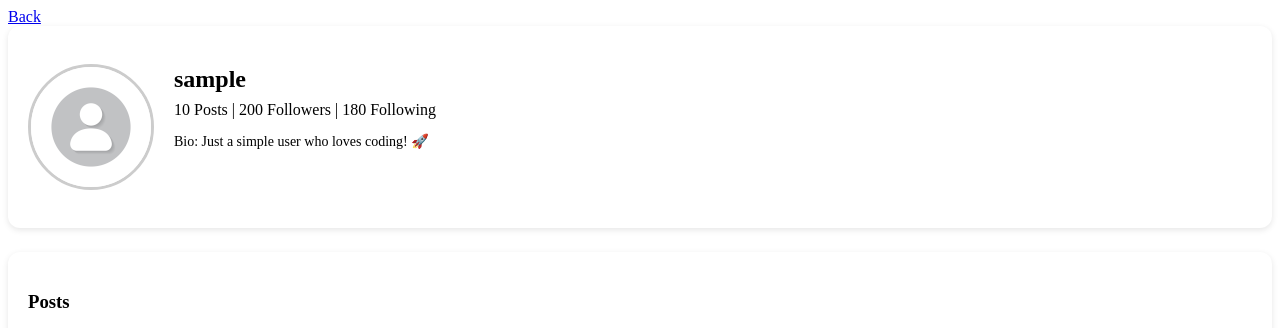
After one commit to Rashik8606/Connectify, a Django app: page /user-profile/ in a window 1280 px wide. The commit adds this page. Shown: the top 328 px of the page. Run offline with Django 5.2, Linux system fonts and the light colour scheme; the visitor is signed in with stand-in values (Sample User, id 1).

Commit message:
Some Changes

```diff
--- /dev/null
+++ b/home/templates/user-profile.html
@@ -0,0 +1,128 @@
+{% load static %}
+<!DOCTYPE html>
+<html lang="en">
+<head>
+    <meta charset="UTF-8">
+    <meta name="viewport" content="width=device-width, initial-scale=1.0">
+    <title>User Profile</title>
+</head>
+<body>
+    <a href="/">Back</a>
+        <div class="sidebar">
+          <!-- your sidebar content -->
+        </div>
+
+        <div class="main-container">
+          <div class="profile-page">
+            <div class="profile-header">
+            {% if user.userprofile.profile_pic %}
+                <img src="{{ user.userprofile.profile_pic.url}}" alt="Profile Picture" class="profile-picture">
+              {% else %}
+                <img src="{% static 'images/defult-image.jpg' %}" alt="None Profile" class="profile-picture">
+              {% endif %}
+              <div class="profile-info">
+                <h2>{{user.username}}</h2>
+                <div class="stats">
+                    <span>10 Posts</span> |
+                    <span>200 Followers</span> |
+                    <span>180 Following</span>
+                  </div>
+
+                <p>Bio: Just a simple user who loves coding! 🚀</p>
+                <button class="edit-profile-btn">Edit Profile</button>
+              </div>
+            </div>
+
+            <div class="profile-posts">
+              <h3>Posts</h3>
+              <div class="post-grid">
+                <!-- Repeat for each post -->
+                <div class="post-card">
+                  <img src="post-image.jpg" alt="Post">
+                </div>
+                <div class="post-card">
+                  <img src="post-image2.jpg" alt="Post">
+                </div>
+                <!-- more posts -->
+              </div>
+            </div>
+          </div>
+
+          <div class="right-panel">
+            <!-- Friend suggestions or whatever you want -->
+          </div>
+        </div>
+<style>
+    .profile-page {
+        flex: 1;
+        display: flex;
+        flex-direction: column;
+        gap: 24px;
+      }
+
+      .profile-header {
+        background: white;
+        padding: 20px;
+        border-radius: 12px;
+        display: flex;
+        align-items: center;
+        gap: 20px;
+        box-shadow: 0 2px 6px rgba(0,0,0,0.1);
+      }
+
+      .profile-picture {
+        width: 120px;
+        height: 120px;
+        object-fit: cover;
+        border-radius: 50%;
+        border: 3px solid #ccc;
+      }
+
+      .profile-info h2 {
+        margin-bottom: 8px;
+      }
+
+      .profile-info p {
+        color: var(--color-muted);
+        font-size: 14px;
+      }
+
+      .edit-profile-btn {
+        padding: 8px 16px;
+        background: var(--color-primary);
+        color: white;
+        border: none;
+        border-radius: 8px;
+        margin-top: 12px;
+        cursor: pointer;
+        font-size: 14px;
+      }
+
+      .edit-profile-btn:hover {
+        opacity: 0.9;
+      }
+
+      .profile-posts {
+        background: white;
+        padding: 20px;
+        border-radius: 12px;
+        box-shadow: 0 2px 6px rgba(0,0,0,0.1);
+      }
+
+      .post-grid {
+        display: grid;
+        grid-template-columns: repeat(auto-fill, minmax(150px, 1fr));
+        gap: 12px;
+        margin-top: 16px;
+      }
+
+      .post-card img {
+        width: 100%;
+        height: 150px;
+        object-fit: cover;
+        border-radius: 12px;
+      }
+
+</style>
+</body>
+</html>
--- a/home/urls.py
+++ b/home/urls.py
@@ -8,5 +8,6 @@ app_name = 'home'
 urlpatterns = [
     path('',views.index,name='index'),
     path('follow/<int:user_id>/',views.follow_toggle,name='follow_toggle'),
+    path('user-profile/',views.user_profile,name='user-profile'),
 
 ]
--- a/home/views.py
+++ b/home/views.py
@@ -58,3 +58,8 @@ def follow_toggle(request, user_id):
          current_user_profile.following.add(target_profile)
 
     return HttpResponseRedirect(reverse('home:index'))
+
+@login_required
+def user_profile(request):
+
+     return render(request, 'user-profile.html',{'user':request.user})
--- a/static/css/style.css
+++ b/static/css/style.css
@@ -15,7 +15,7 @@
 body {
   font-family: 'Segoe UI', sans-serif;
   background: #dadee5;
-  display: flex;
+
 }
 
 /* Left Sidebar */
@@ -202,6 +202,9 @@ body {
   border: 1px solid #ccc;
   border-radius: 8px;
   font-size: 14px;
+  width: 100%;
+  height: 80px;
+  resize: none;
 }
 
 .post-form button {
```
Also changed, not shown: home/templates/index.html (+16 -6 lines), static/css/user-profile.css (added).
